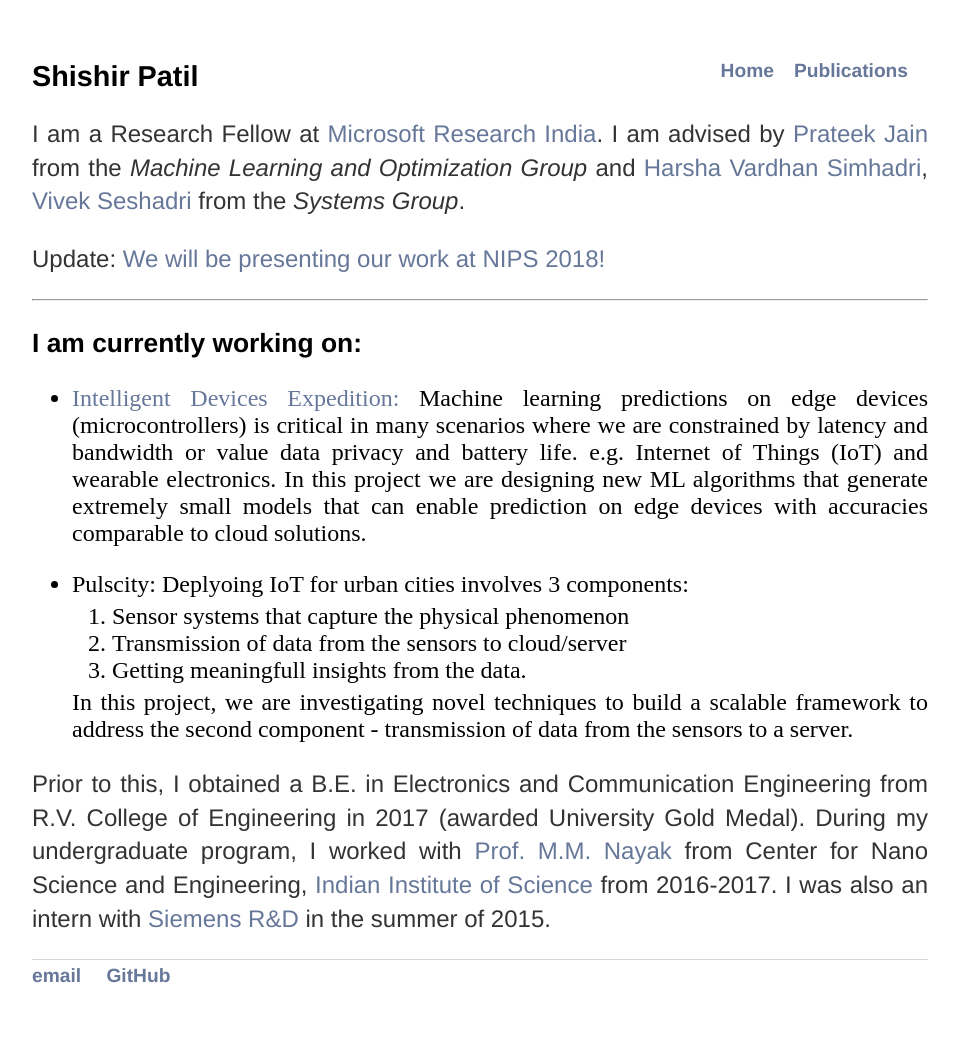
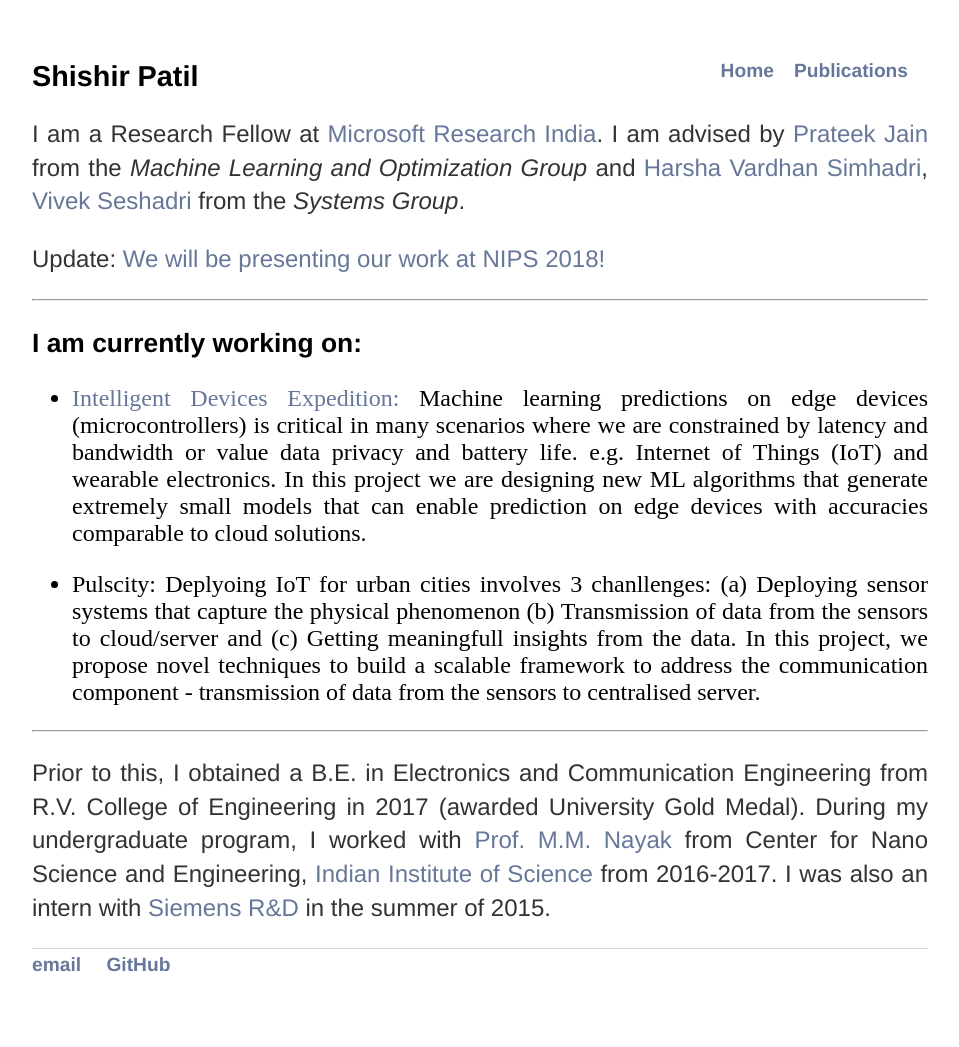
Before and after one commit to ShishirPatil/ShishirPatil.github.io, a Jekyll site: the page built from index.md, in a window 1280 px wide. Shown: the whole page, without its empty margins (160-1119 px from the left). Built offline with Jekyll 4.4.1, drawn with Linux system fonts in a browser that asks for light colours.

Commit message:
Updating css for pubs, changing pulscity description

```diff
--- a/css/main.css
+++ b/css/main.css
@@ -22,8 +22,18 @@
     display: inline;
     margin-right: 20px;
 }
+
 a {
     text-decoration: none;
+    color: #679;
+}
+
+a-pub {
+    text-decoration: none;
+}
+
+a-pub:hover {
+    text-decoration: underline;
     color: #679;
 }
 
@@ -32,9 +42,11 @@
     color: #736A6A;
 
 }
+
 a:hover {
     text-decoration: underline;
 }
+
 h1 {
     font-size: 3em;
     font-family:'Helvetica', 'Arial', 'Sans-Serif';
--- a/index.md
+++ b/index.md
@@ -22,17 +22,20 @@
         </p>
         <p>
             <ul>
-                <li>Pulscity: Deplyoing IoT for urban cities involves 3 components:
-                    <ol>
-                        <li>Sensor systems that capture the physical phenomenon</li>
-                        <li>Transmission of data from the sensors to cloud/server</li>
-                        <li>Getting meaningfull insights from the data.</li>
-                    </ol>
-                    In this project, we are investigating novel techniques to build a scalable framework to address the second component - transmission of data from the sensors to a server.
+                <li>Pulscity: Deplyoing IoT for urban cities involves 3 chanllenges:
+                    (a) Deploying sensor systems that capture the physical phenomenon (b)
+                    Transmission of data from the sensors to cloud/server and (c)
+                    Getting meaningfull insights from the data.
+                    In this project, we propose novel techniques to build a scalable framework to address the communication component - transmission of data from the sensors to centralised server.
                 </li>
             </ul>
-        </p>
+        </p><hr>
 
-        <p> Prior to this, I obtained a B.E. in Electronics and Communication Engineering from R.V. College of Engineering in 2017 (awarded University Gold Medal). During my undergraduate program, I worked with <a href ='http://www.cense.iisc.ac.in/m-m-nayak'>Prof. M.M. Nayak</a> from Center for Nano Science and Engineering, <a href = 'http://www.iisc.ac.in/'>Indian Institute of Science</a> from 2016-2017. I was also an intern with <a href='http://www.siemens.co.in/about-us/innovations/stspl/ctdcin.htm'>Siemens R&D</a> in the summer of 2015.</p>
+        <p> Prior to this, I obtained a B.E. in Electronics and Communication Engineering from R.V.
+            College of Engineering in 2017 (awarded University Gold Medal). During my undergraduate
+            program, I worked with <a href ='http://www.cense.iisc.ac.in/m-m-nayak'>Prof. M.M. Nayak</a>
+            from Center for Nano Science and Engineering, <a href = 'http://www.iisc.ac.in/'>Indian
+            Institute of Science</a> from 2016-2017. I was also an intern with <a href='http://www.siemens.co.in/about-us/innovations/stspl/ctdcin.htm'>Siemens R&D</a> in the
+            summer of 2015.</p>
 
 </div><!-- /.blurb -->
--- a/publications/index.html
+++ b/publications/index.html
@@ -13,14 +13,14 @@
 
 			<div><p></p></div>
 
-			<h4-pub>2. <a href='https://www.microsoft.com/en-us/research/publication/gesturepod-programmable-gesture-recognition-augmenting-assistive-devices/'>GesturePod: Programmable Gesture Recognition for Augmenting Assistive Devices</a></h4-pub><br/>
+			<h4-pub>2. <a-pub href='https://www.microsoft.com/en-us/research/publication/gesturepod-programmable-gesture-recognition-augmenting-assistive-devices/'>GesturePod: Programmable Gesture Recognition for Augmenting Assistive Devices</a-pub></h4-pub><br/>
 			<p-pub> Shishir G. Patil,<co-author-name> Don Kurian Dennis, Chirag Pabbaraju, Rajanikant Deshmukh, Harsha Simhadri, Manik Varma, Prateek Jain </co-author-name><br/>
 			Microsoft Research Tecnhical Report, MSR-TR-2018-14, May 2018<br/>
 			<a href='https://www.microsoft.com/en-us/research/uploads/prod/2018/05/dataTR_v1.tar.gz'> Dowload the Gesture Recognition Dataset</a></p-pub>
 
 			<div><p></p></div>
 
-			<h4-pub>3. <a href='http://ieeexplore.ieee.org/document/8074632/'>Characterization and analysis of Transistor Outline TO-254 package for power device applications</a></h4-pub><br/>
+			<h4-pub>3. <a-pub href='http://ieeexplore.ieee.org/document/8074632/'>Characterization and analysis of Transistor Outline TO-254 package for power device applications</a-pub></h4-pub><br/>
 			<p-pub>Shishir G. Patil, <co-author-name>B. Pavithra and M. M. Nayak</co-author-name><br/>
 			<i>IEEE Electron Devices Society</i>, 3rd International Conference on Emerging Electronics (ICEE), pp. 1-5, 2016</p-pub>
 
```
